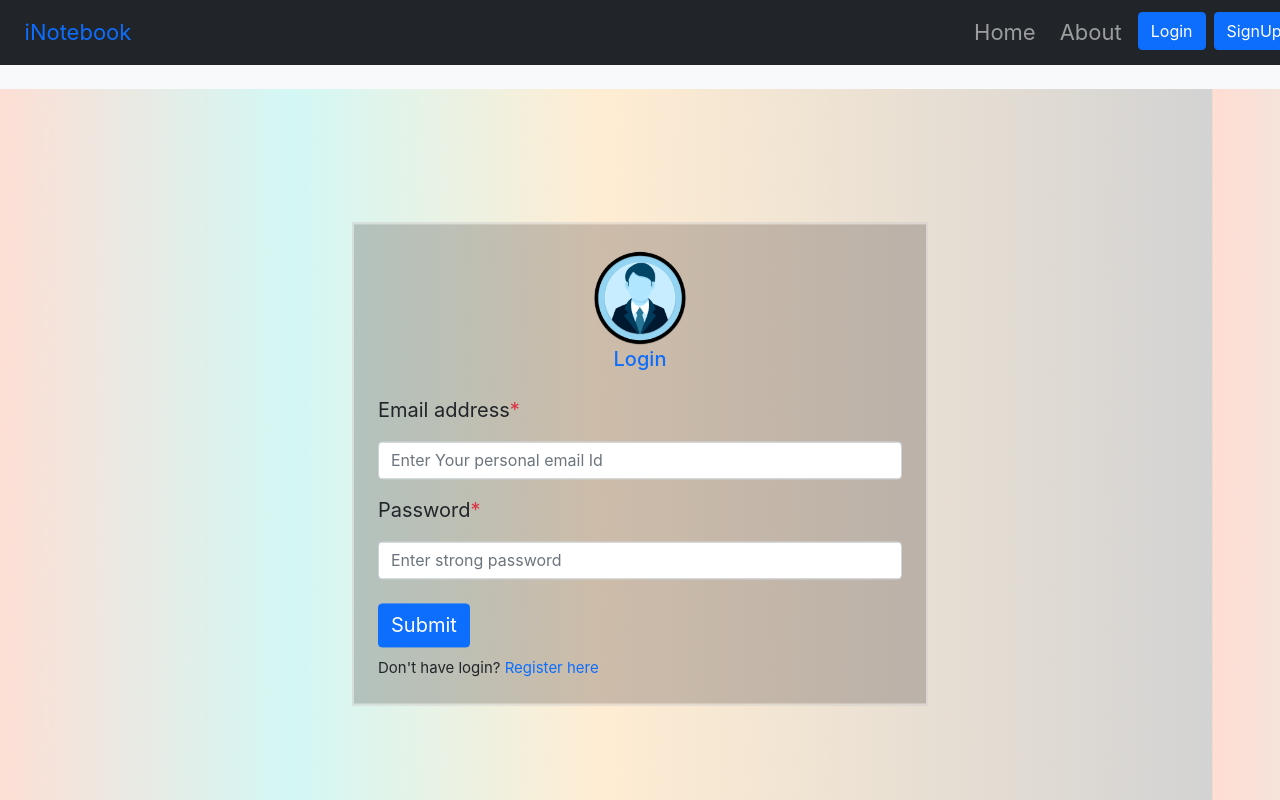
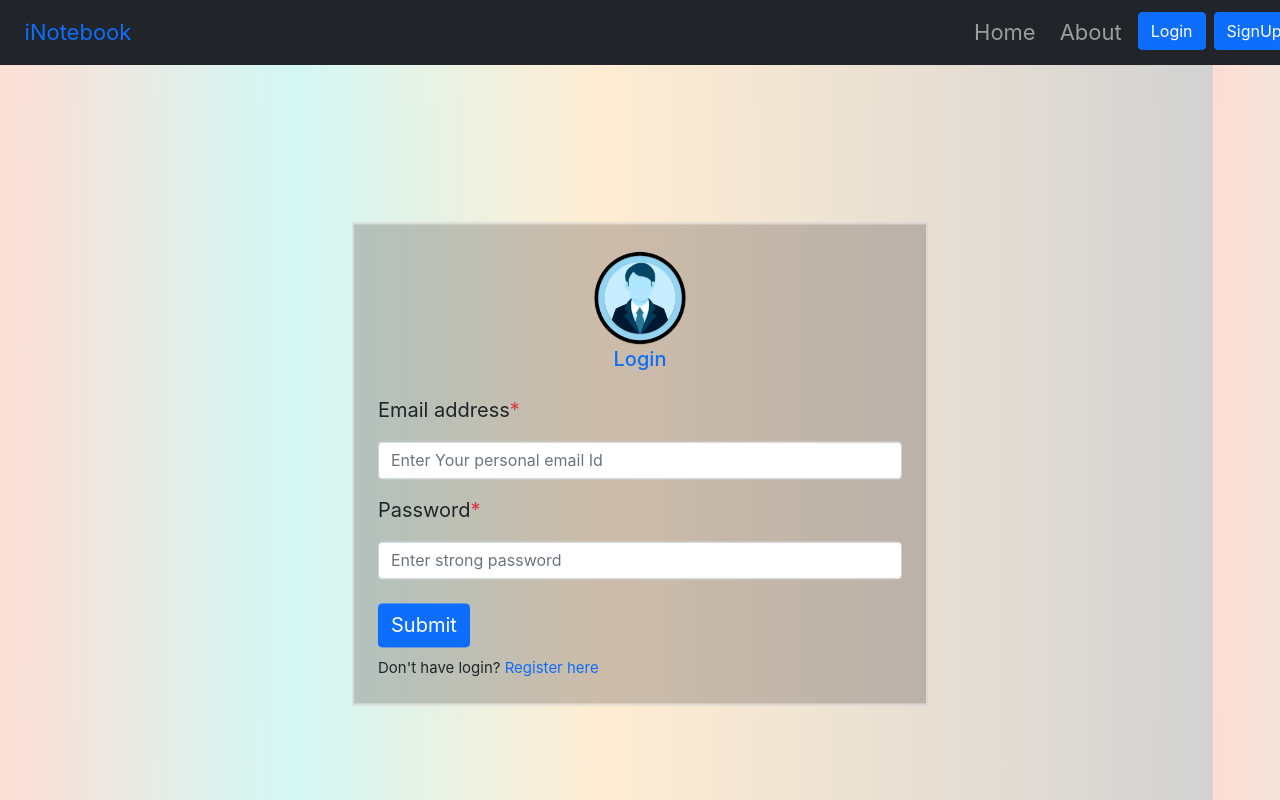
Before and after one commit to nitindpatil15/Notebook_client-site, a React (Create React App) app: page /login in a window 1280 px wide. Built offline with nearby package versions, Linux system fonts and the light colour scheme.

Commit message:
change in code

```diff
--- a/src/App.js
+++ b/src/App.js
@@ -26,9 +26,6 @@ function App() {
       <NoteState showAlert={showAlert}>
         <Router>
           <Navbar title="iNotebook" showAlert={showAlert} />
-          <marquee direction="left" className="text-secondary bg-light">
-            Thanks for Visiting iNotebook ! Feel free to explore and start creating your notes. Check About page for Information.
-          </marquee>
           <Alert alert={alert}/>
           <div className="container">
             <Routes>
--- a/src/components/Login.js
+++ b/src/components/Login.js
@@ -47,7 +47,7 @@ const Login = (props) => {
         <form onSubmit={handleSubmit} id="login">
           <div className="container">
             <div className="text-center mt-4">
-              <img className="img" src={loginimg} alt="login Image" />
+              <img className="img" src={loginimg} alt="login done" />
             </div>
             <h5 className="text-center text-primary mb-4">Login</h5>
 
```
